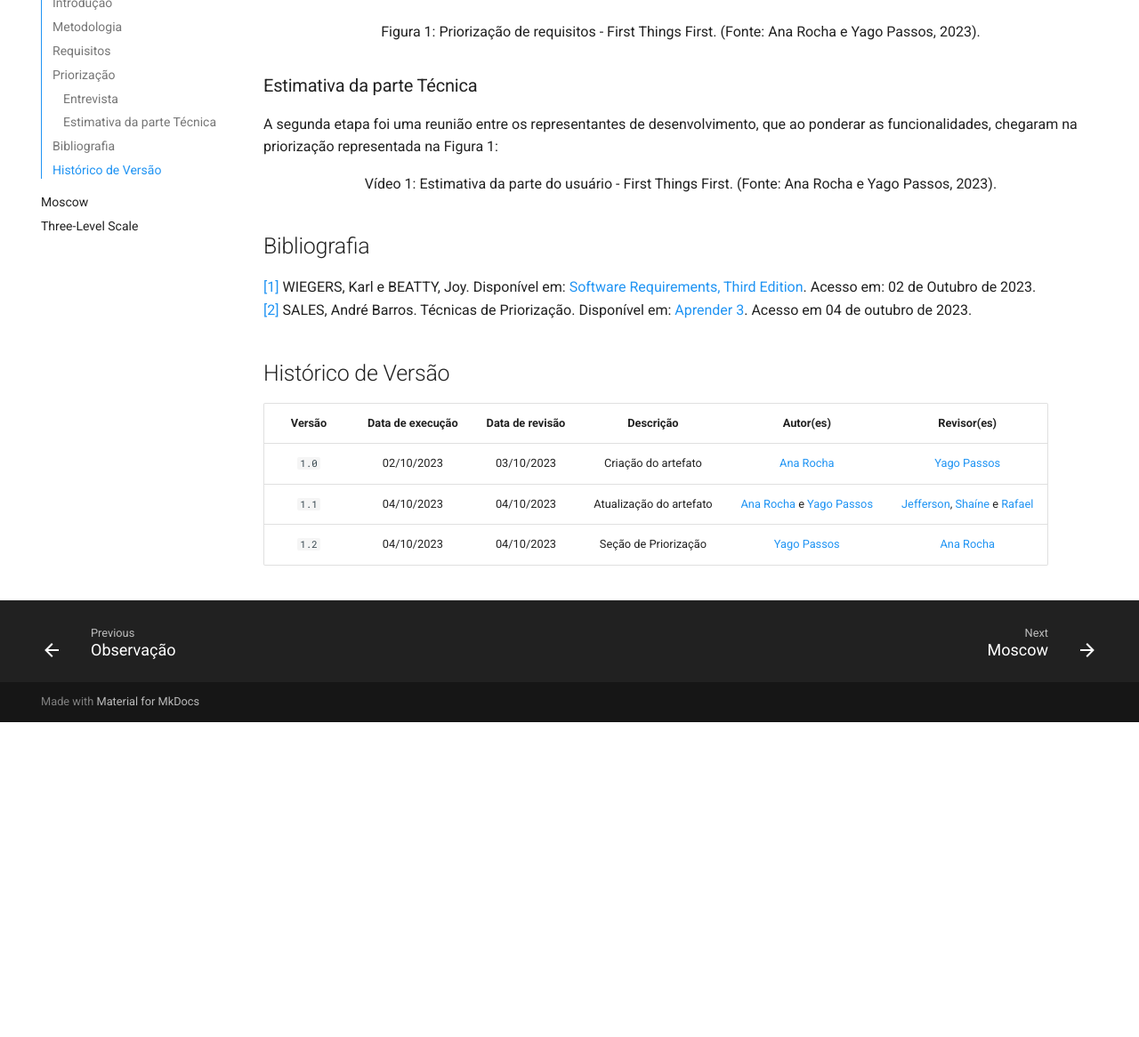
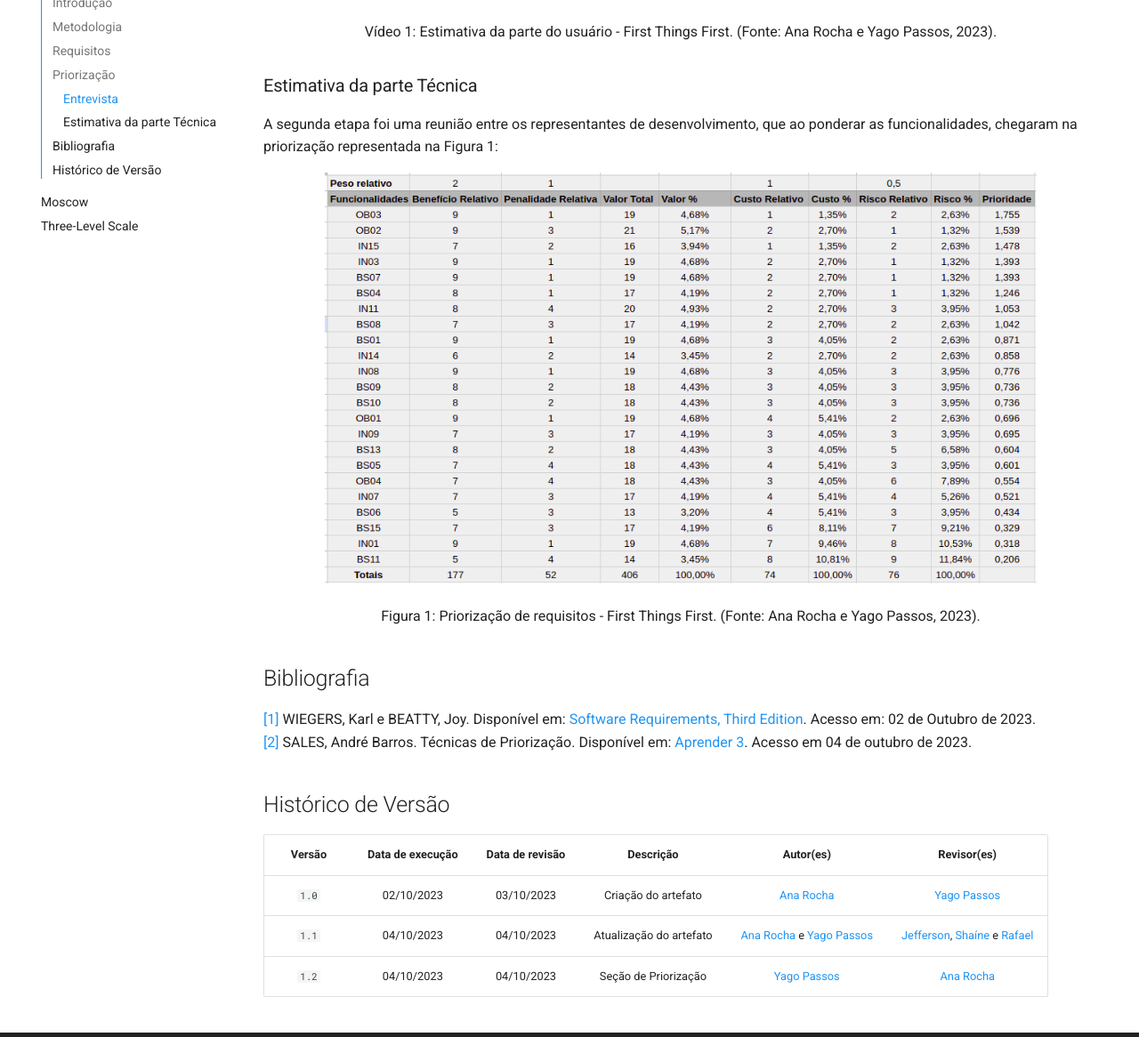
Before and after one commit to Requisitos-de-Software/2023.2-Skoob, an MkDocs documentation site: the page built from docs/elicitacao/first_things_first.md, in a window 1280 px wide and 1400 px high, scrolled down 3639 px. Shown: the part 234-1400 px from the top of the window at 89% size. Built offline with MkDocs 1.6.1 and Material for MkDocs 9.7.7, drawn with Linux system fonts in a browser that asks for light colours; comment, search, counter and statistics services are not loaded; before the commit the page ends 4685 px from its top, so only the background shows below that.

Commit message:
atualização: adição da tabela de priorização ftf

```diff
--- a/docs/elicitacao/first_things_first.md
+++ b/docs/elicitacao/first_things_first.md
@@ -74,14 +74,17 @@ A primeira etapa da Priorização consistiu em uma entrevista. Nessa entrevista
 No vídeo 1, destacado a baixo, a entrevista com a representante dos clientes, Vitória Monteiro.
 <iframe width="1000vw" height="650vh" src="https://www.youtube.com/embed/xNCw4aAP9tk" title="Reunião 1" frameborder="0" allow="accelerometer; autoplay; clipboard-write; encrypted-media; gyroscope; picture-in-picture" allowfullscreen=""></iframe>
 <div style="text-align: center">
-    <p> Figura 1: Priorização de requisitos - First Things First. (Fonte: Ana Rocha e Yago Passos, 2023).</p>
+    <p> Vídeo 1: Estimativa da parte do usuário - First Things First. (Fonte: Ana Rocha e Yago Passos, 2023).</p>
 </div>
 
 ### Estimativa da parte Técnica
 A segunda etapa foi uma reunião entre os representantes de desenvolvimento, que ao ponderar as funcionalidades, chegaram na priorização representada na Figura 1:
+<div style="text-align: center;">
+  <img src="../img/priorizacao_ftf.png" alt="image" width="800"/>
+</div>
 
 <div style="text-align: center">
-    <p> Vídeo 1: Estimativa da parte do usuário - First Things First. (Fonte: Ana Rocha e Yago Passos, 2023).</p>
+    <p> Figura 1: Priorização de requisitos - First Things First. (Fonte: Ana Rocha e Yago Passos, 2023).</p>
 </div>
 
 ## Bibliografia
```
Also changed, not shown: docs/elicitacao/img/priorizacao_ftf.png (added).
